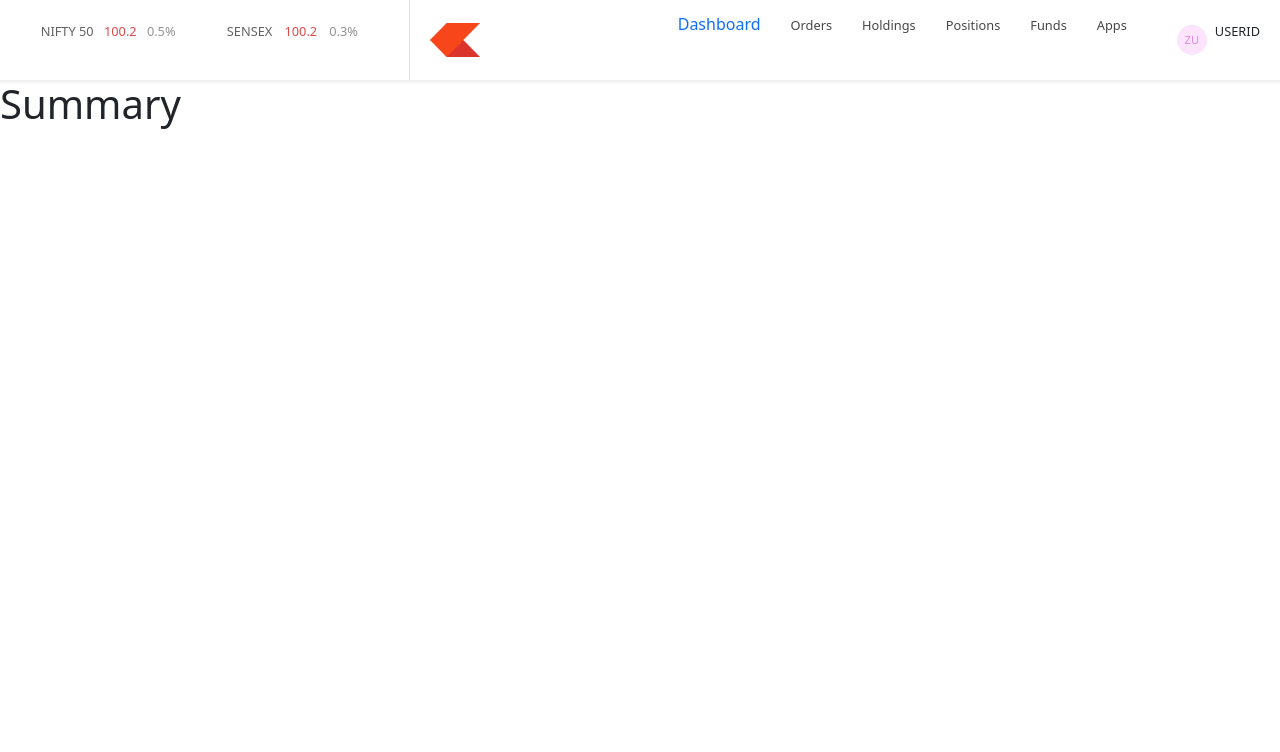
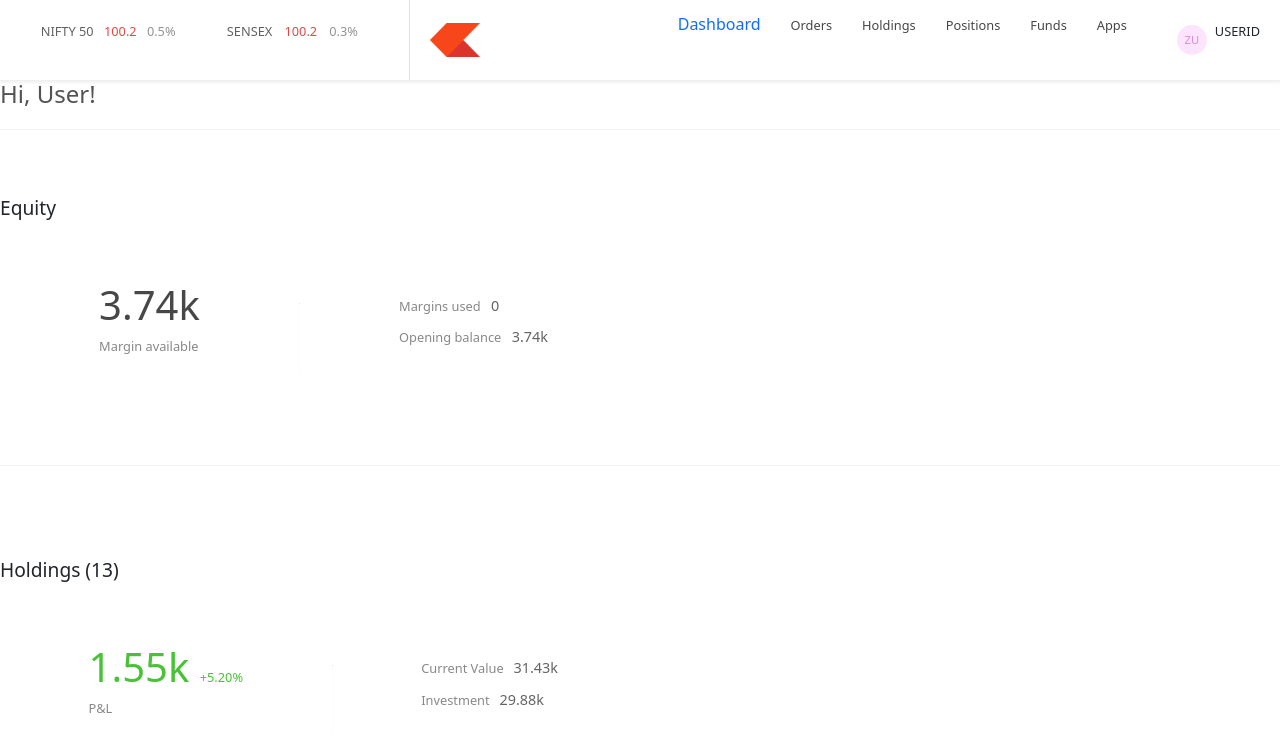
Before and after one commit to Vaibhavvvvvvvvv/tradingApp, a React (Vite) app in the folder dashboard/: page / in a window 1280 px wide. Shown: the top 752 px of the page. Built offline with nearby package versions, Linux system fonts and the light colour scheme.

Commit message:
design_summary

```diff
--- a/dashboard/src/Components/Menu.jsx
+++ b/dashboard/src/Components/Menu.jsx
@@ -4,12 +4,14 @@
 const Menu = () => {
   // Dummy state and handlers for demonstration
   const [selectedMenu, setSelectedMenu] = useState(0);
+  const [isProfileDropdownOpen,setProfileDropdownOpen] = useState(false)
 
-  const handleMenuClick = (menuIndex) => {
-    setSelectedMenu(menuIndex);
+  const handleMenuClick = (index) => {
+    setSelectedMenu(index);
   };
 
-  const handleProfileClick = () => {
+  const handleProfileClick = (index) => {
+    setProfileDropdownOpen(!isProfileDropdownOpen)
     console.log('Profile clicked');
   };
 
@@ -93,6 +95,7 @@
           <div className="avatar">ZU</div>
           <p className="username">USERID</p>
         </div>
+        {/* {isProfileDropdownOpen} */}
       </div>
     </div>
   );
--- a/dashboard/src/Components/Summary.jsx
+++ b/dashboard/src/Components/Summary.jsx
@@ -2,9 +2,62 @@
 
 const Summary = () => {
   return (
-    <div>
-<h1>Summary</h1>
-    </div>
+    <>
+      <div className="username">
+        <h6>Hi, User!</h6>
+        <hr className="divider" />
+      </div>
+
+      <div className="section">
+        <span>
+          <p>Equity</p>
+        </span>
+
+        <div className="data">
+          <div className="first">
+            <h3>3.74k</h3>
+            <p>Margin available</p>
+          </div>
+          <hr />
+
+          <div className="second">
+            <p>
+              Margins used <span>0</span>{" "}
+            </p>
+            <p>
+              Opening balance <span>3.74k</span>{" "}
+            </p>
+          </div>
+        </div>
+        <hr className="divider" />
+      </div>
+
+      <div className="section">
+        <span>
+          <p>Holdings (13)</p>
+        </span>
+
+        <div className="data">
+          <div className="first">
+            <h3 className="profit">
+              1.55k <small>+5.20%</small>{" "}
+            </h3>
+            <p>P&L</p>
+          </div>
+          <hr />
+
+          <div className="second">
+            <p>
+              Current Value <span>31.43k</span>{" "}
+            </p>
+            <p>
+              Investment <span>29.88k</span>{" "}
+            </p>
+          </div>
+        </div>
+        <hr className="divider" />
+      </div>
+    </>
   )
 }
 
```
